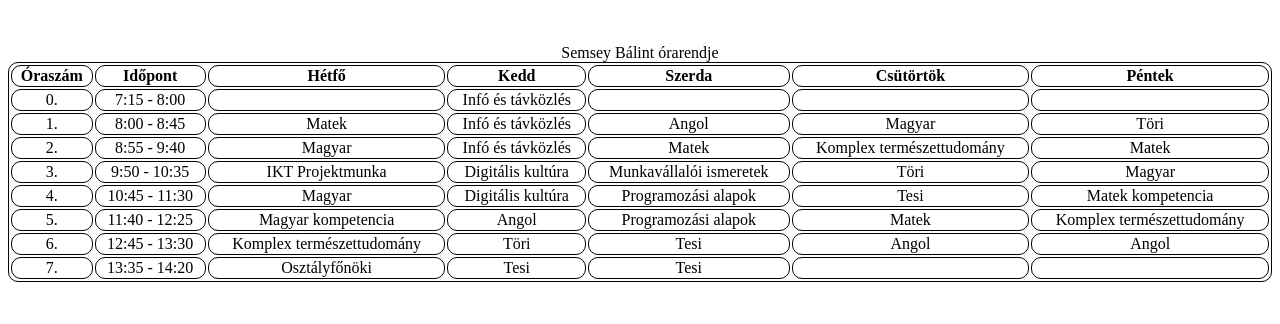
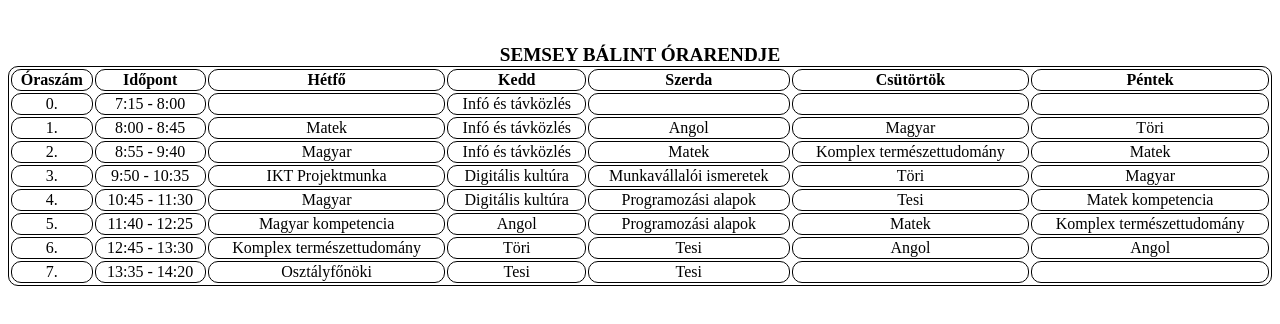
Before and after one commit to semseybalint/web, a plain HTML site: page orarend.html in a window 1280 px wide. Drawn offline with Linux system fonts and the light colour scheme.

Commit message:
caption style

```diff
--- a/style.css
+++ b/style.css
@@ -3,3 +3,9 @@ table, th, td {
     border-radius: 10px;
     text-align: center;
   }
+
+  caption {
+    font-size: larger;
+    font-weight: bold;
+    text-transform: uppercase;
+  }
```
